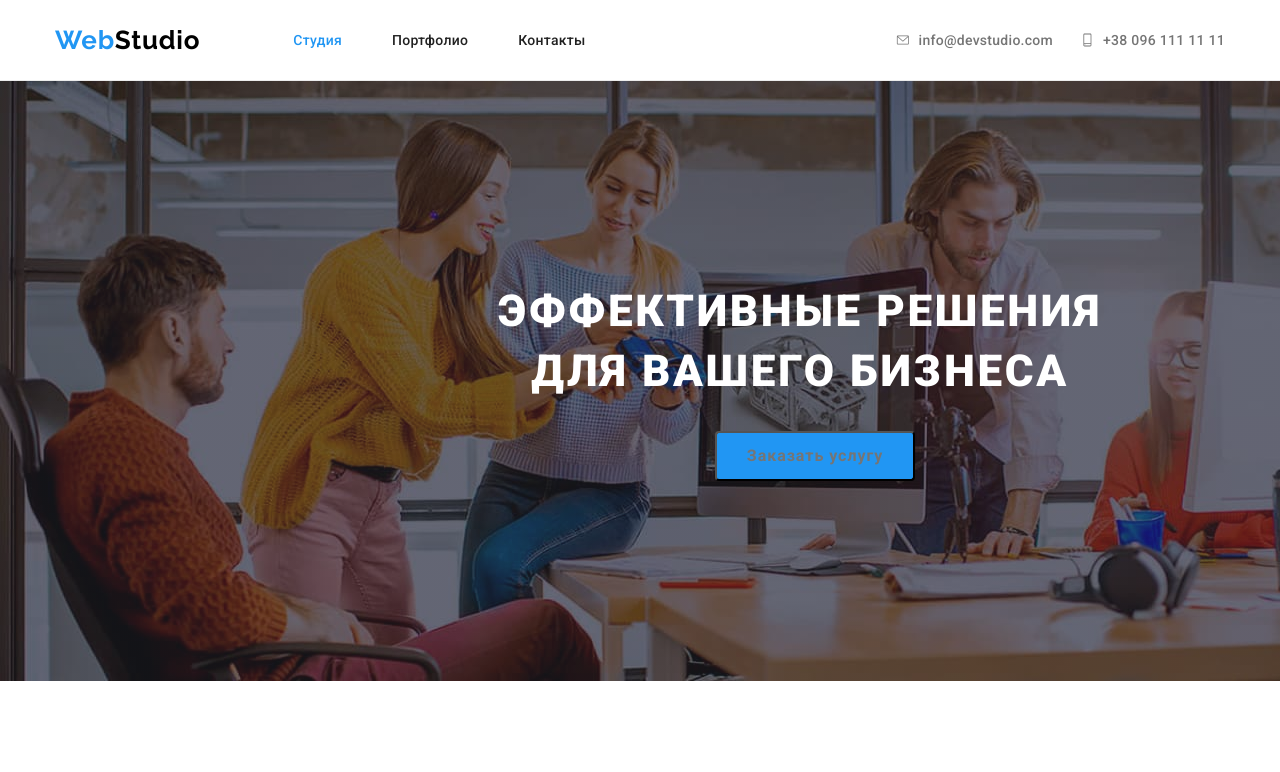
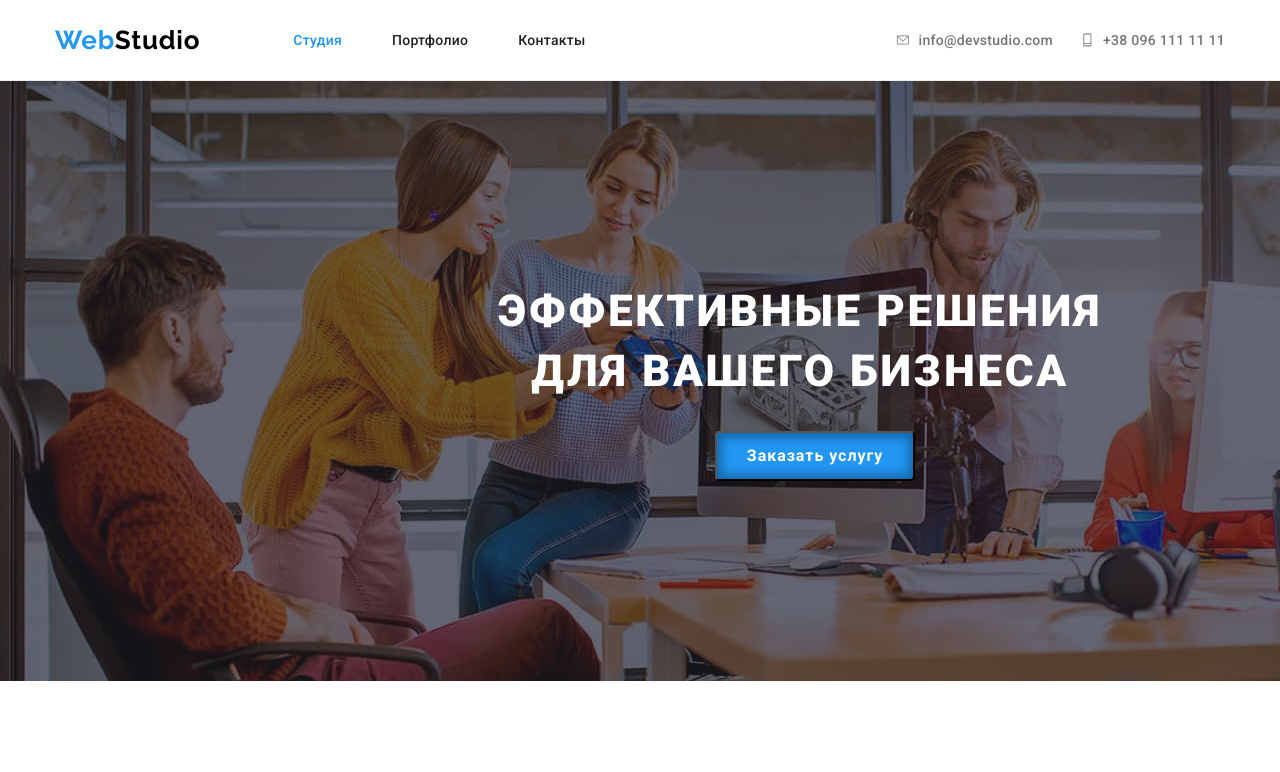
Before and after one commit to Soteach/goit-markup-hw-04, a plain HTML site: page index.html in a window 1280 px wide. In both pictures the pointer is over the button "Заказать услугу". Shown: the top 772 px of the page. Drawn offline with nearby package versions, Linux system fonts and the light colour scheme.

Commit message:
make changes in hero-button

```diff
--- a/css/styles.css
+++ b/css/styles.css
@@ -217,8 +217,13 @@ border-bottom: solid 1px #ECECEC;
 
 }
 
-.hero-button:hover,:focus {
-    color: var(--advanced-color);
+.hero-button:focus {
+    color: var(--main-white-color);
+    box-shadow: 0px 4px 4px rgba(0, 0, 0, 0.15);
+}
+
+.hero-button:hover {
+    box-shadow:inset 0 0 10px 5px rgba(0, 0, 0, 0.3)
 }
 
 .pointer {
```
